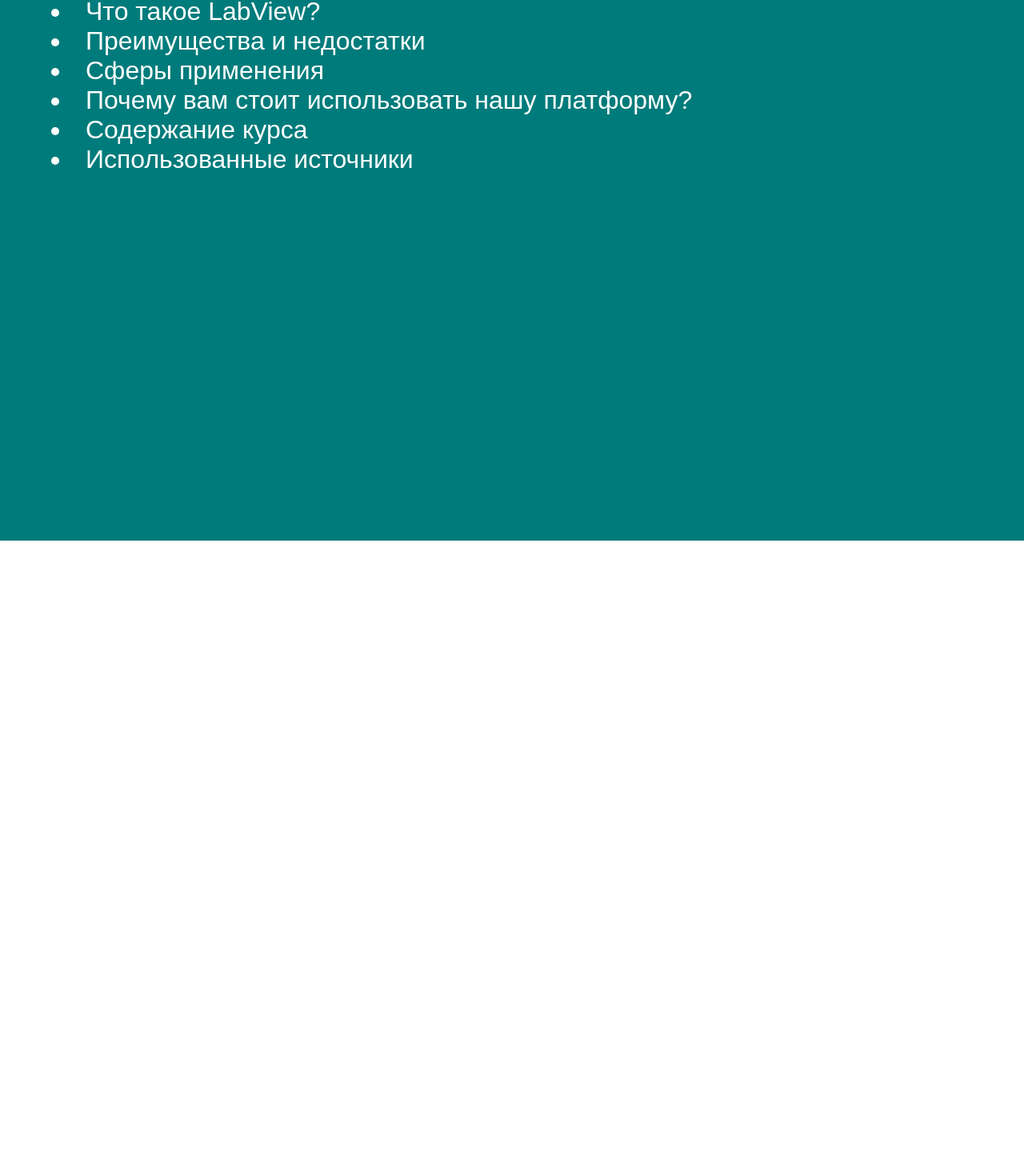
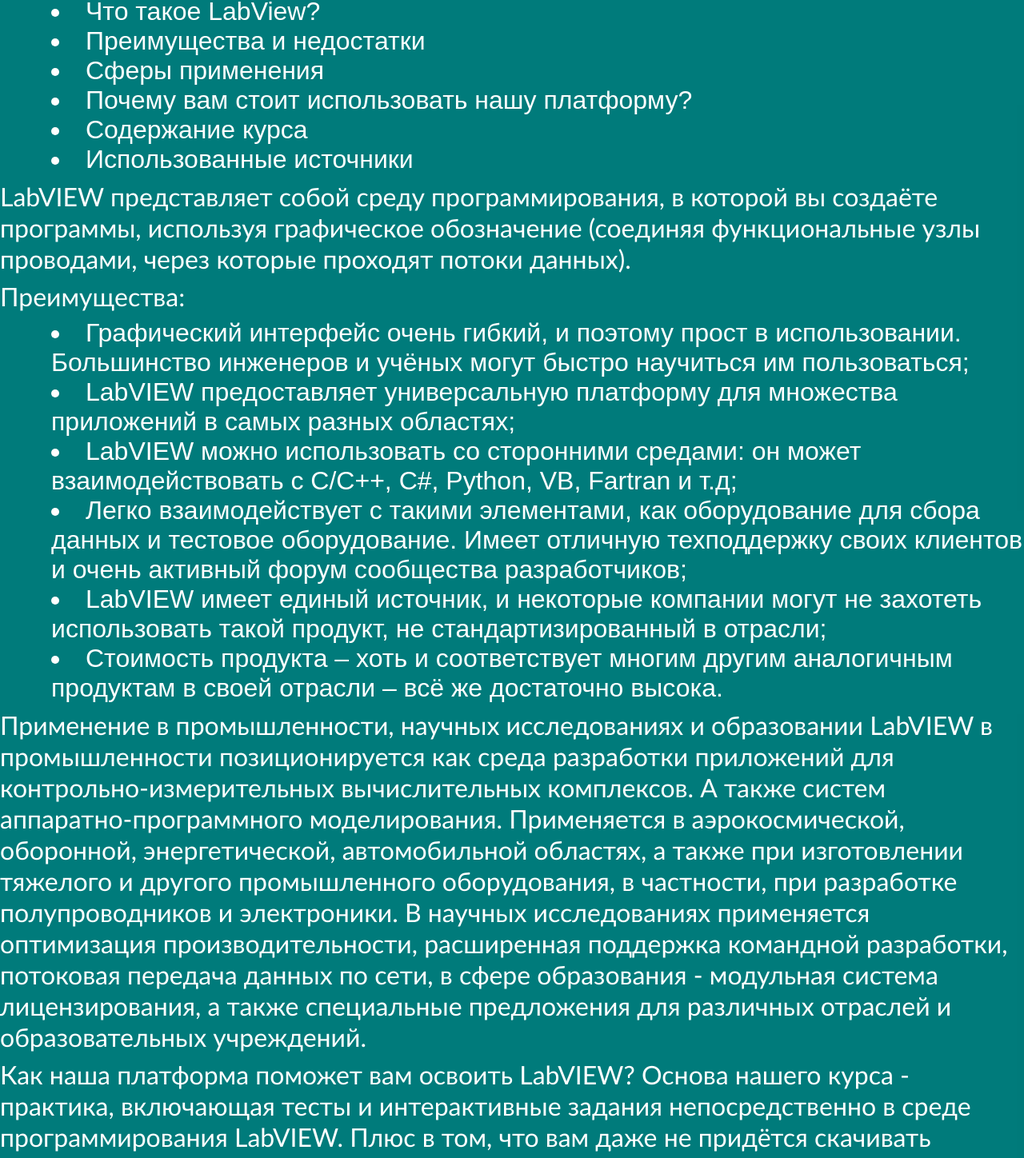
Before and after one commit to MukizuL/labview_site, a React (Create React App) app: page /overview in a window 1280 px wide. Shown: the part 124-1572 px from the top of the page at 80% size. Before the commit the page ends 800 px from the top, so only its background shows below. Built offline with nearby package versions, Linux system fonts and the light colour scheme.

Commit message:
upgraded Button, filled Overview

```diff
--- a/src/components/Button.js
+++ b/src/components/Button.js
@@ -1,17 +1,18 @@
-import React from 'react';
-import './Button.css';
-import { Link } from 'react-router-dom';
+import React from "react";
+import "./Button.css";
+import { Link } from "react-router-dom";
 
-const STYLES = ['btn--primary', 'btn--outline', 'btn--test'];
+const STYLES = ["btn--primary", "btn--outline", "btn--test"];
 
-const SIZES = ['btn--medium', 'btn--large'];
+const SIZES = ["btn--medium", "btn--large"];
 
 export const Button = ({
   children,
   type,
   onClick,
   buttonStyle,
-  buttonSize
+  buttonSize,
+  destination,
 }) => {
   const checkButtonStyle = STYLES.includes(buttonStyle)
     ? buttonStyle
@@ -19,8 +20,10 @@ export const Button = ({
 
   const checkButtonSize = SIZES.includes(buttonSize) ? buttonSize : SIZES[0];
 
+  const checkDestination = destination || "/";
+
   return (
-    <Link to='/overview' className='btn-mobile'>
+    <Link to={checkDestination} className="btn-mobile">
       <button
         className={`btn ${checkButtonStyle} ${checkButtonSize}`}
         onClick={onClick}
--- a/src/components/Main.js
+++ b/src/components/Main.js
@@ -1,19 +1,19 @@
-import React from 'react';
-import '../App.css';
-import { Button } from './Button';
-import './Main.css';
-
+import React from "react";
+import "../App.css";
+import { Button } from "./Button";
+import "./Main.css";
 
 function Main() {
   return (
-    <div className='Main-main-container'>
+    <div className="Main-main-container">
       <h1>LabView</h1>
       <p>Образовательная платформа</p>
-      <div className='Main-main-btns'>
+      <div className="Main-main-btns">
         <Button
-          className='btns'
-          buttonStyle='btn--outline'
-          buttonSize='btn--large'
+          className="btns"
+          buttonStyle="btn--outline"
+          buttonSize="btn--large"
+          destination="/overview"
         >
           НАЧАТЬ
         </Button>
--- a/src/components/Overview.css
+++ b/src/components/Overview.css
@@ -4,7 +4,7 @@
 
 .overview-main-container {
   background-color: #099;
-    height: 86vh;
+  height: fit-content;
   width: 100%;
   display: flex;
   flex-direction: column;
@@ -24,8 +24,8 @@
   margin-top: 8px;
   color: #fff;
   font-size: 32px;
-    font-family: 'Trebuchet MS', 'Lucida Sans Unicode', 'Lucida Grande',
-      'Lucida Sans', Arial, sans-serif;
+  font-family: "Trebuchet MS", "Lucida Sans Unicode", "Lucida Grande",
+    "Lucida Sans", Arial, sans-serif;
 }
 
 .overview-main-container > ul {
@@ -34,8 +34,8 @@
   margin-left: 5%;
   color: #fff;
   font-size: 32px;
-    font-family: 'Trebuchet MS', 'Lucida Sans Unicode', 'Lucida Grande',
-      'Lucida Sans', Arial, sans-serif;
+  font-family: "Trebuchet MS", "Lucida Sans Unicode", "Lucida Grande",
+    "Lucida Sans", Arial, sans-serif;
 }
 
 .main-btns {
--- a/src/components/Overview.js
+++ b/src/components/Overview.js
@@ -1,17 +1,16 @@
-import React from 'react';
-import '../App.css';
-import './Overview.css';
-
+import React from "react";
+import "../App.css";
+import "./Overview.css";
 
 function Overview() {
   return (
     <>
-    <div className='overview-white-stripe'>
+      <div className="overview-white-stripe">
         <h1>Содержание</h1>
       </div>
 
-    <div className='overview-main-container'>
-      <ul className='list-of-contents'>
+      <div className="overview-main-container">
+        <ul className="list">
           <li>Что такое LabView?</li>
           <li>Преимущества и недостатки</li>
           <li>Сферы применения</li>
@@ -19,6 +18,63 @@ function Overview() {
           <li>Содержание курса</li>
           <li>Использованные источники</li>
         </ul>
+        <p>
+          LabVIEW представляет собой среду программирования, в которой вы
+          создаёте программы, используя графическое обозначение (соединяя
+          функциональные узлы проводами, через которые проходят потоки данных).
+        </p>
+        <p>Преимущества:</p>
+        <ul className="list">
+          <li>
+            Графический интерфейс очень гибкий, и поэтому прост в использовании.
+            Большинство инженеров и учёных могут быстро научиться им
+            пользоваться;
+          </li>
+          <li>
+            LabVIEW предоставляет универсальную платформу для множества
+            приложений в самых разных областях;
+          </li>
+          <li>
+            LabVIEW можно использовать со сторонними средами: он может
+            взаимодействовать с C/C++, C#, Python, VB, Fartran и т.д;
+          </li>
+          <li>
+            Легко взаимодействует с такими элементами, как оборудование для
+            сбора данных и тестовое оборудование. Имеет отличную техподдержку
+            своих клиентов и очень активный форум сообщества разработчиков;
+          </li>
+          <li>
+            LabVIEW имеет единый источник, и некоторые компании могут не
+            захотеть использовать такой продукт, не стандартизированный в
+            отрасли;
+          </li>
+          <li>
+            Стоимость продукта – хоть и соответствует многим другим аналогичным
+            продуктам в своей отрасли – всё же достаточно высока.
+          </li>
+        </ul>
+
+        <p>
+          Применение в промышленности, научных исследованиях и образовании
+          LabVIEW в промышленности позиционируется как среда разработки
+          приложений для контрольно-измерительных вычислительных комплексов. А
+          также систем аппаратно-программного моделирования. Применяется в
+          аэрокосмической, оборонной, энергетической, автомобильной областях, а
+          также при изготовлении тяжелого и другого промышленного оборудования,
+          в частности, при разработке полупроводников и электроники. В научных
+          исследованиях применяется оптимизация производительности, расширенная
+          поддержка командной разработки, потоковая передача данных по сети, в
+          сфере образования - модульная система лицензирования, а также
+          специальные предложения для различных отраслей и образовательных
+          учреждений.
+        </p>
+        <p>
+          Как наша платформа поможет вам освоить LabVIEW? Основа нашего курса -
+          практика, включающая тесты и интерактивные задания непосредственно в
+          среде программирования LabVIEW. Плюс в том, что вам даже не придётся
+          скачивать отдельное приложение - всё, что вам нужно, есть на нашей
+          платформе.
+        </p>
       </div>
     </>
   );
```
Lines whose indentation alone changed are shown as unchanged.
